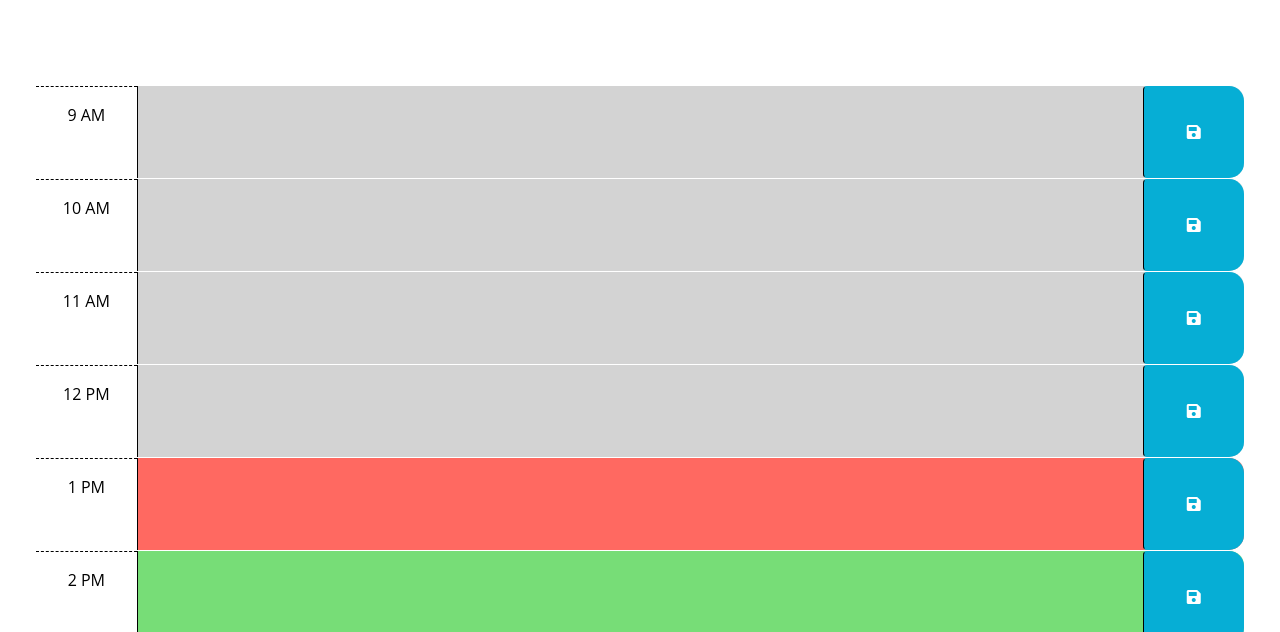
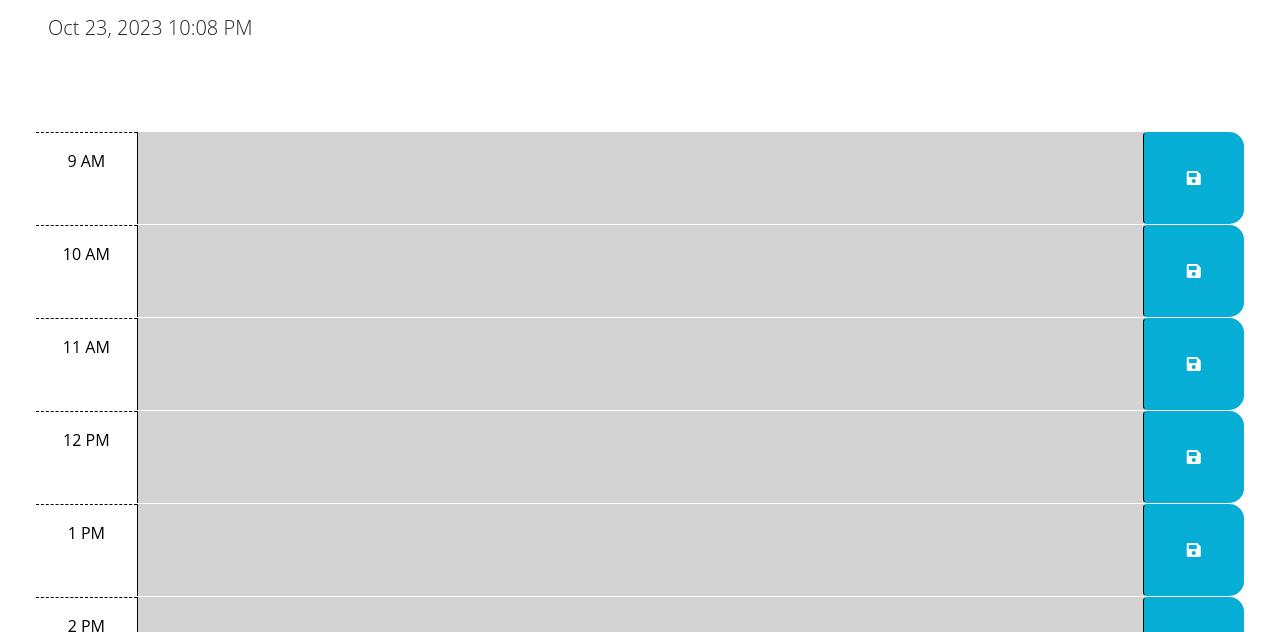
Before and after one commit to bskor66/work-day-scheduler, a plain HTML site: page index.html in a window 1280 px wide. Shown: the part 166-798 px from the top of the page. Drawn offline with nearby package versions, Linux system fonts and the light colour scheme.

Commit message:
header update

```diff
--- a/index.html
+++ b/index.html
@@ -27,17 +27,7 @@
 			<p class="lead">A simple calendar app for scheduling your work day</p>
 			<p id="currentDay" class="lead"></p>
 		</header>
-		<div class="container-fluid px-5" id="hour-container">
-			<!-- Use class for "past", "present", and "future" to apply styles to the
-        time-block divs accordingly. The javascript will need to do this by
-        adding/removing these classes on each div by comparing the hour in the
-        id to the current hour. The html provided below is meant to be an example
-        demonstrating how the css provided can be leveraged to create the
-        desired layout and colors. The html below should be removed or updated
-        in the finished product. Remember to delete this comment once the
-        code is implemented.
-        -->
-		</div>
+		<div class="container-fluid px-5" id="hour-container"></div>
 
 		<script src="https://cdnjs.cloudflare.com/ajax/libs/jquery/3.2.1/jquery.min.js"></script>
 		<script
--- a/script.js
+++ b/script.js
@@ -1,6 +1,8 @@
 var hourSlotArr = [];
 
-var currentTime = dayjs().hour(13);
+var currentTime = dayjs();
+// Test different hours
+// currentTime = currentTime.hour(12);
 var currentHour = parseInt(currentTime.format("H"));
 
 function timeDisplayFrom24(time24) {
@@ -19,8 +21,11 @@ function saveEvent() {
 	localStorage.setItem(hour, eventDetails);
 }
 
+function updateHeader() {
+	$("#currentDay").text(currentTime.format("MMM D, YYYY h:mm A"));
+}
+
 $(function () {
-	// TODO: Add a listener for click events on the save button. This code should
 	for (let i = 9; i < 18; i++) {
 		let hourSlot = $('<div class="row time-block"></div>').attr(
 			"id",
@@ -48,12 +53,6 @@ $(function () {
 		hourSlotArr.push(hourSlot);
 		$("#hour-container").append(hourSlot);
 	}
-	// use the id in the containing time-block as a key to save the user input in
-	// local storage. HINT: What does `this` reference in the click listener
-	// function? How can DOM traversal be used to get the "hour-x" id of the
-	// time-block containing the button that was clicked? How might the id be
-	// useful when saving the description in local storage?
-	//
 
 	for (hourSlot of hourSlotArr) {
 		let hour = parseInt(hourSlot.attr("id").slice(5));
@@ -66,10 +65,7 @@ $(function () {
 			hourSlot.addClass("present");
 		}
 	}
-	//
-	// TODO: Add code to get any user input that was saved in localStorage and set
-	// the values of the corresponding textarea elements. HINT: How can the id
-	// attribute of each time-block be used to do this?
-	//
-	// TODO: Add code to display the current date in the header of the page.
+
+	updateHeader();
+	setInterval(updateHeader, 1000);
 });
```
